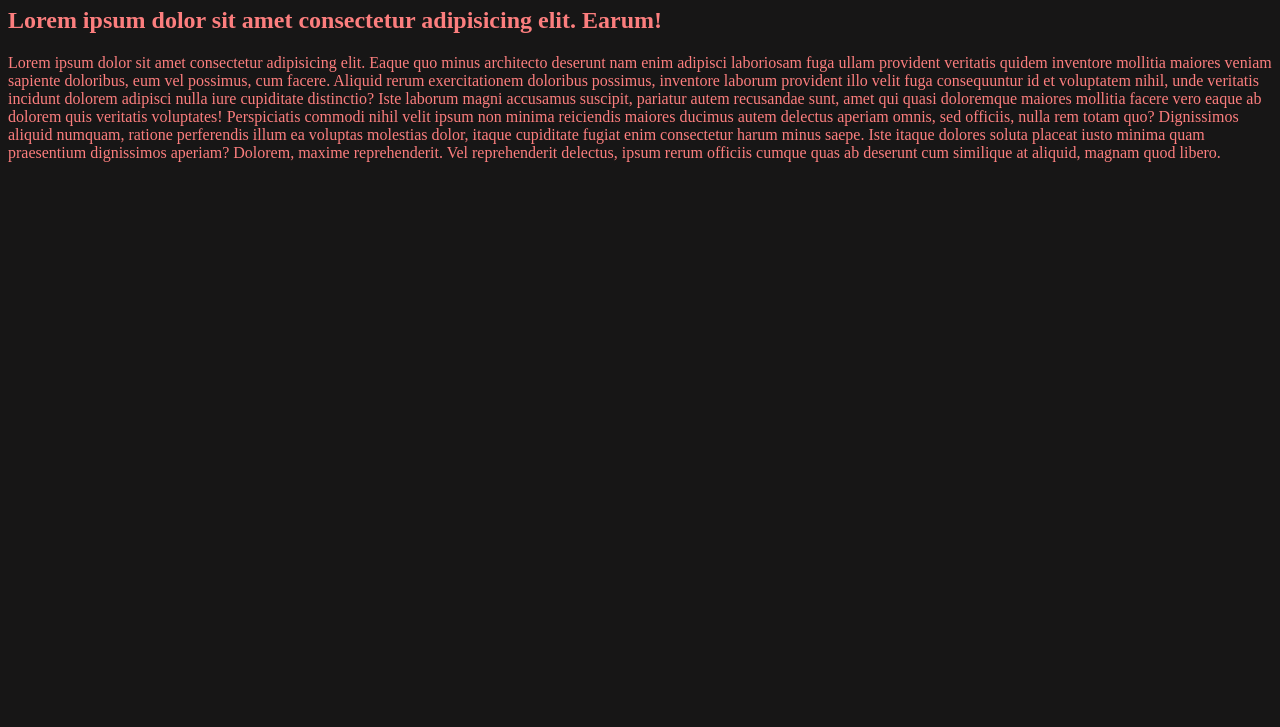
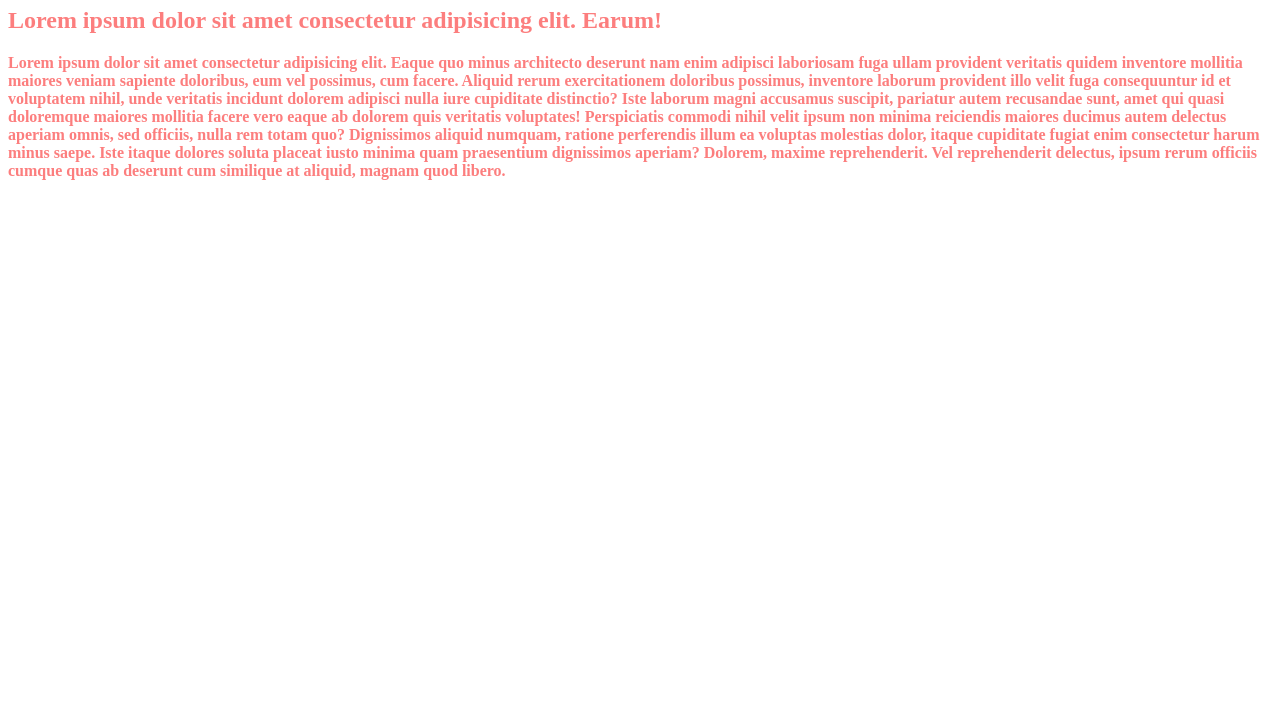
Before and after one commit to AleksandarStanisic021/dev1, a plain HTML site: page css/basics/index.html in a window 1280 px wide. Shown: the part 73-800 px from the top of the page. Drawn offline with Linux system fonts and the light colour scheme.

Commit message:
Refactor index.html and add style.css for improved styling

```diff
--- a/css/basics/index.html
+++ b/css/basics/index.html
@@ -9,11 +9,8 @@
         .brown {
             color: rgb(252, 126, 126);
         }
-
-        body {
-            background-color: rgb(23, 22, 22);
-        }
     </STYle>
+    <link rel="stylesheet" href="style.css">
 </head>
 
 <body>
--- /dev/null
+++ b/css/basics/style.css
@@ -0,0 +1,3 @@
+p{
+    font-weight: bold;
+}
```
